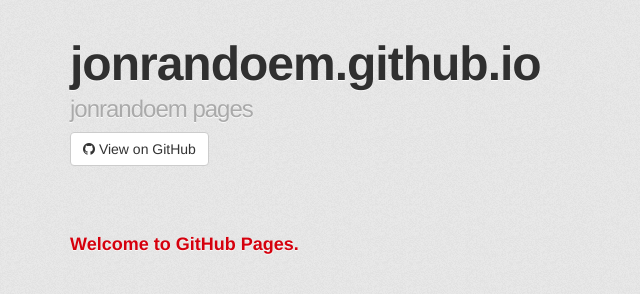
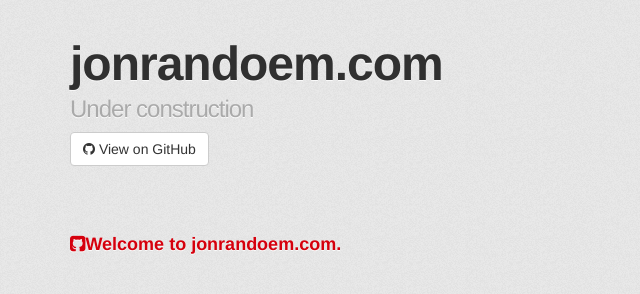
Before and after one commit to jonrandoem/jonrandoem.github.io, a plain HTML site: page index.html in a window 1280 px wide. Shown: the whole page, without its empty margins (0-640 px from the left). Drawn offline with nearby package versions, Linux system fonts and the light colour scheme.

Commit message:
Minor updates on front page and readme

```diff
--- a/index.html
+++ b/index.html
@@ -20,8 +20,8 @@
 		<![endif]-->
 		<header>
 			<div class="container">
-				<h1>jonrandoem.github.io</h1>
-				<h2>jonrandoem pages</h2>
+				<h1>jonrandoem.com</h1>
+				<h2>Under construction</h2>
 				<section id="downloads">
 					<a href="https://github.com/jonrandoem" class="btn btn-default"><i class="fa fa-github"></i> View on GitHub</a>
 				</section>
@@ -31,7 +31,7 @@
 		<div class="container">
 			<section id="main_content">
 				<h3>
-					<a name="welcome-to-github-pages" class="anchor" href="#welcome-to-github-pages"><span class="octicon octicon-link"></span></a>Welcome to GitHub Pages.
+					<a name="welcome-to-github-pages" class="anchor" href="#welcome-to-github-pages"><i class="fa fa-github-square"></i></a>Welcome to jonrandoem.com.
 				</h3>
 
 
```
Also changed, not shown: 1 other file.
